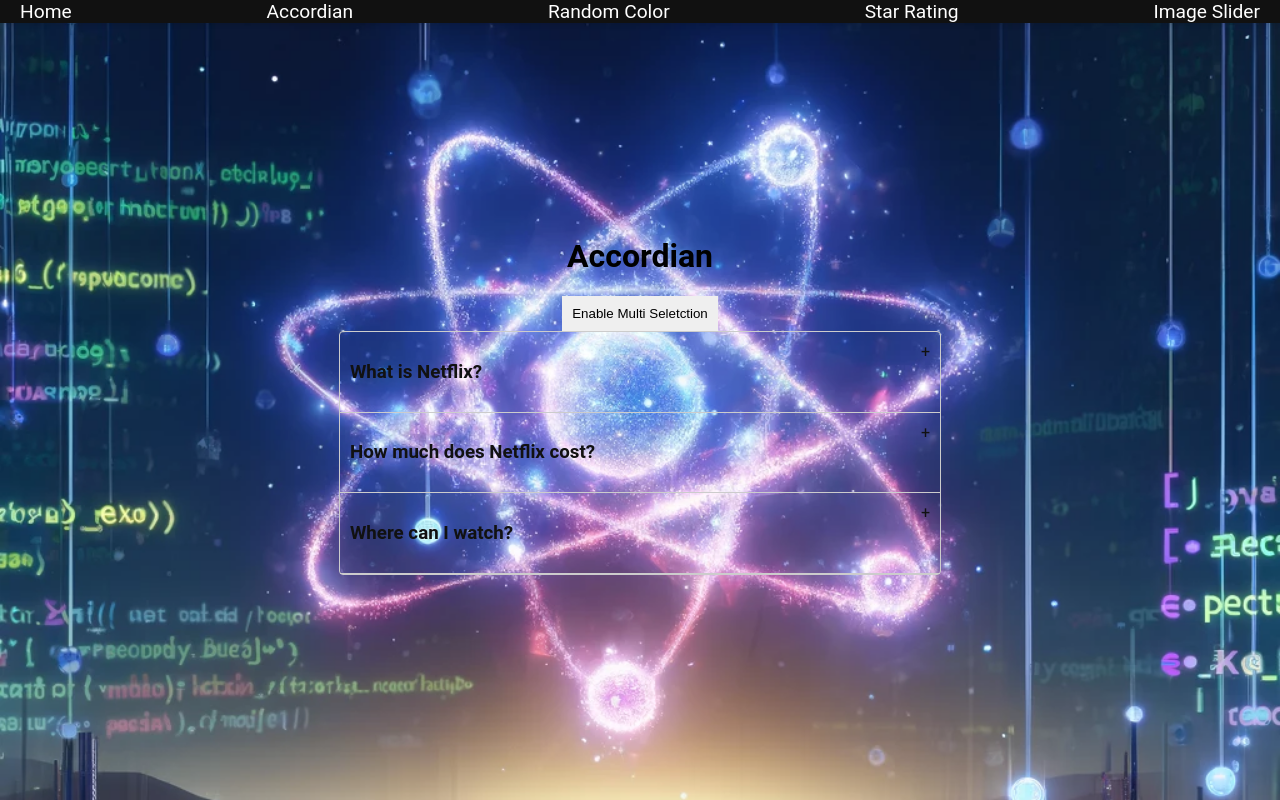
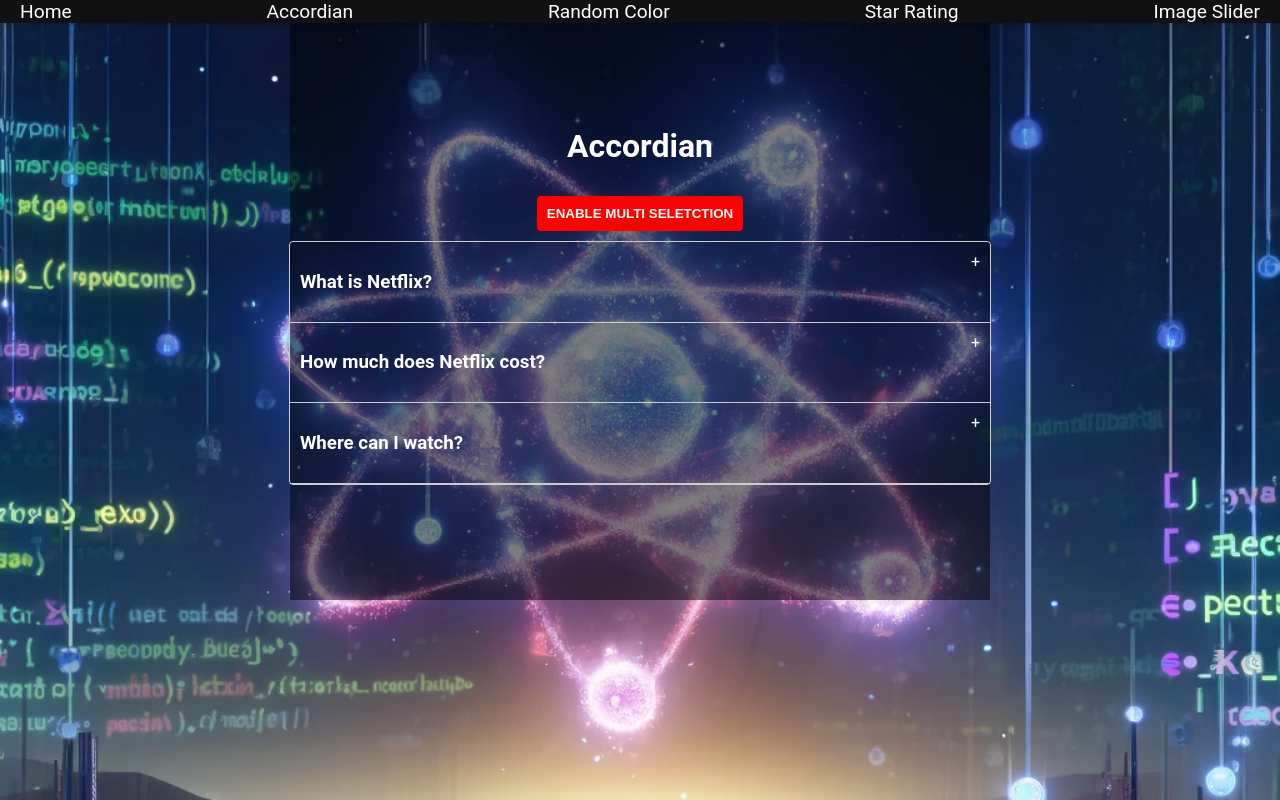
Before and after one commit to JoeyZ56/react-interview-projects, a React (Vite) app: page /accordian in a window 1280 px wide. Built offline with nearby package versions, Linux system fonts and the light colour scheme.

Commit message:
added a feature where when a button is clicked it toggles a different color to show the feature has been enabled

```diff
--- a/src/components/accordian/index.jsx
+++ b/src/components/accordian/index.jsx
@@ -9,6 +9,7 @@ export default function Accordian() {
   const [selected, setSelected] = useState(null); //setting the state to null because nothing is selected initially
   const [enableMultiSelection, setEnableMultiSelection] = useState(false); //setting the state to false because multi selection is not enabled initially
   const [selectMultiple, setSelectMultiple] = useState([]); //setting the state to empty array because nothing is selected initially
+  const [color, setColor] = useState("red");
 
   const handleSingleSeletion = (getCurrentId) => {
     // console.log(getCurrentId);
@@ -28,14 +29,21 @@ export default function Accordian() {
     setSelectMultiple(cpySelectMuliple);
   };
   console.log(selected, selectMultiple);
+
+  const handleButtonClick = () => {
+    setEnableMultiSelection(!enableMultiSelection);
+    setColor(color === "red" ? "green" : "red");
+  };
+
   return (
     <>
       <div className="container">
         <Nav />
         <h1>Accordian</h1>
         <button
-          onClick={() => setEnableMultiSelection(!enableMultiSelection)}
+          onClick={handleButtonClick}
           className="multi-seletion-btn"
+          style={{ backgroundColor: color }}
         >
           Enable Multi Seletction
         </button>
--- a/src/components/accordian/styles.css
+++ b/src/components/accordian/styles.css
@@ -1,9 +1,11 @@
 .container {
   display: flex;
   flex-direction: column;
-  width: 100vw;
-  max-width: 600px;
+  width: 700px;
+  height: 600px;
   margin: 0 auto;
+  background-color: rgba(0, 0, 0, 0.5);
+  color: #fff;
 }
 
 .accordian {
@@ -26,6 +28,7 @@
   justify-content: space-between;
   padding: 10px;
   cursor: pointer;
+  color: #fff;
 }
 .title:hover {
   background-color: #8e8888;
@@ -37,11 +40,17 @@
 
 .multi-seletion-btn {
   display: flex;
-  justify-content: space-between;
+  justify-content: center;
+  align-items: center;
   padding: 10px;
   cursor: pointer;
-  text-align: center;
-  border: #8e8888;
+  color: #fff;
+  font-weight: bold;
+  text-transform: uppercase;
+  border: none;
+  border-radius: 4px;
+  margin: 10px;
+  transition: background-color 0.3s;
 }
 
 .multi-seletion-btn:hover {
```
